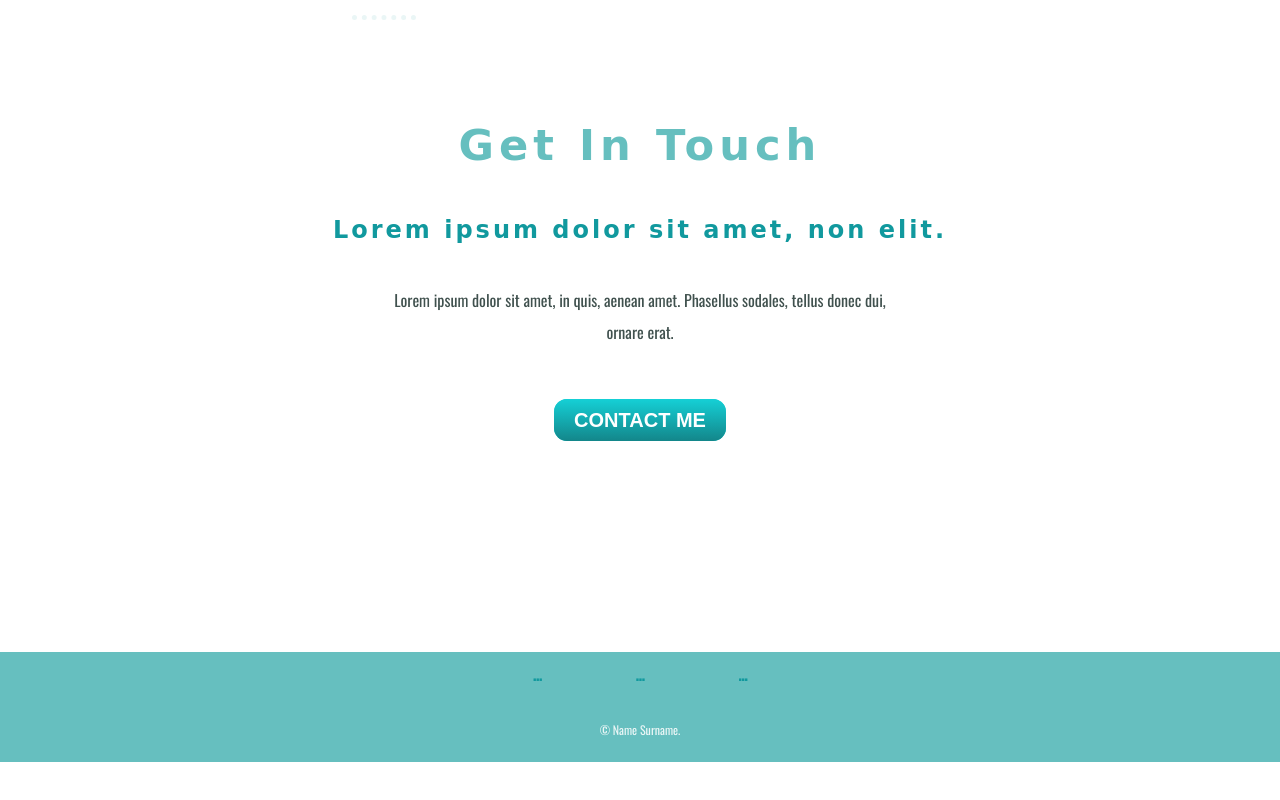
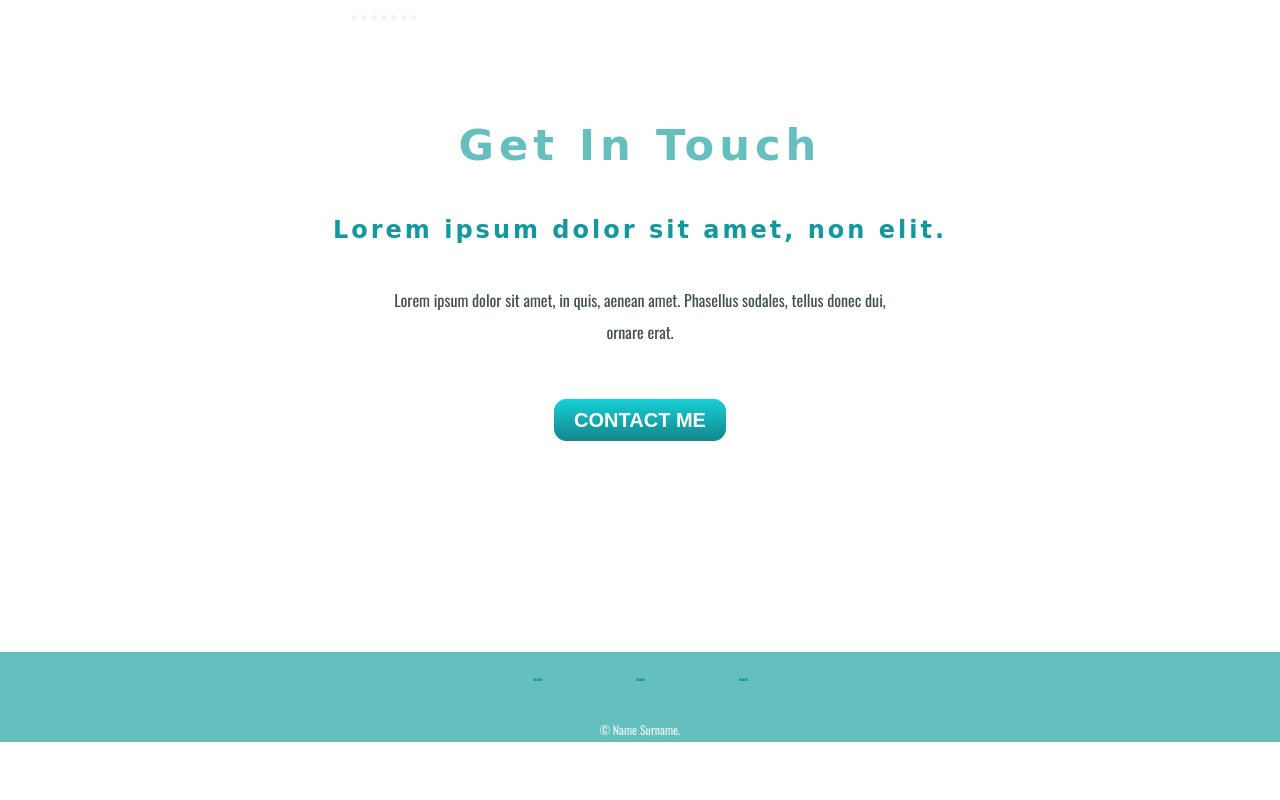
Before and after one commit to FullStackSoulBrother/Firsthtmlcsssite, a plain HTML site: page index.html in a window 1280 px wide. Shown: the part 1985-2785 px from the top of the page. After the commit the page ends 2727 px from the top, so only its background shows below. Drawn offline with nearby package versions, Linux system fonts and the light colour scheme; a web font is replaced by a local one.

Commit message:
Add files via upload

```diff
--- a/css/styles.css
+++ b/css/styles.css
@@ -3,6 +3,7 @@
     text-align: center;
     font-family: 'Oswald', sans-serif;
     color: #40514E
+
   }
 
   /*hr rules*/
@@ -151,7 +152,8 @@
   /*footer*/
   .footer {
     position: relative;
-    padding: 70px 0 70px;
+    padding: 70px 0 0;
+    margin-bottom: 0;
   }
 
   .bottom-container {
@@ -170,7 +172,8 @@
   .foot-p {
     color: #EAF6F6;
     font-size: 0.75rem;
-    padding: 20px 0;
+    padding: 20px 0 0;
+    margin-bottom: 0;
     }
 
   .low-bottom {
```
